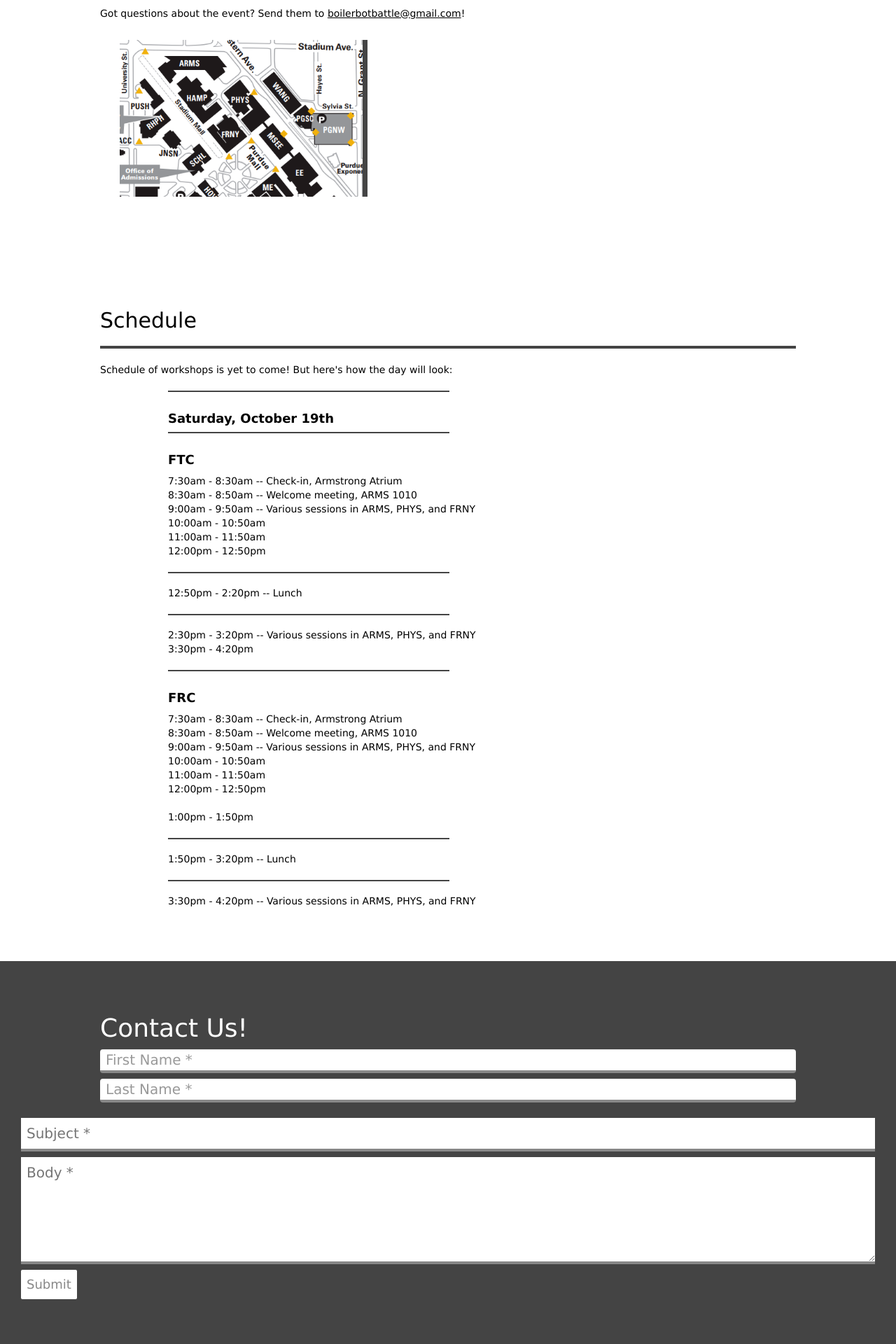
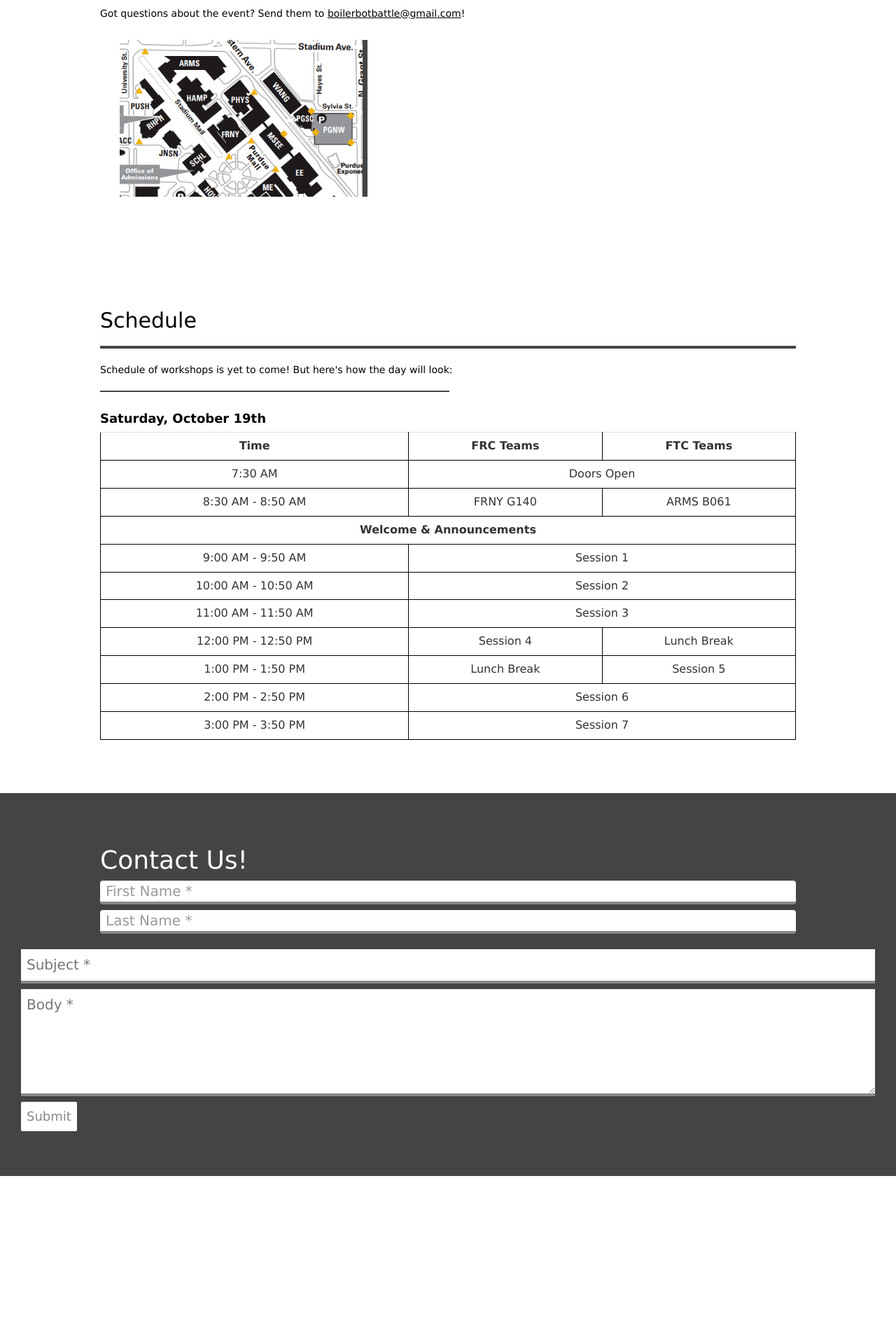
Before and after one commit to purduefirst/purduefirst.github.io, a Jekyll site: the page built from purdue-forums.html, in a window 1280 px wide. Shown: the part 1191-3111 px from the top of the page at 70% size. Built offline with Jekyll 4.4.1, drawn with Linux system fonts in a browser that asks for light colours; after the commit the page ends 2871 px from its top, so only the background shows below that.

Commit message:
Moved to new schedule with better table

```diff
--- a/purdue-forums.html
+++ b/purdue-forums.html
@@ -35,70 +35,76 @@ dark: true
       <br />
 
       <br />
-      <div class="center" style="height: auto;">
+      <div class="left" style="height: auto;">
         <hr class="medium-hr thin" />
         <br />
 
         <h4><b>Saturday, October 19th</b></h4>
-        <hr class="medium-hr thin" />
-        <br />
-        <h4><b>FTC</b></h4>
-        7:30am - 8:30am -- Check-in, Armstrong Atrium
-        <br />
-        8:30am - 8:50am -- Welcome meeting, ARMS 1010
-        <br />
-        9:00am - 9:50am  -- Various sessions in ARMS, PHYS, and FRNY
-        <br />
-        10:00am - 10:50am
-        <br />
-        11:00am - 11:50am
-        <br />
-        12:00pm - 12:50pm
-        <br />
-        <br />
-        <hr class="medium-hr thin" />
-        <br />
-        12:50pm - 2:20pm -- Lunch
-        <br />
-        <br />
-        <hr class="medium-hr thin" />
-        <br />
-        2:30pm - 3:20pm -- Various sessions in ARMS, PHYS, and FRNY
-        <br />
-        3:30pm - 4:20pm
-        <br />
-        <br />
-        <hr class="medium-hr thin" />
-        <br />
-        <h4><b>FRC</b></h4>
-        7:30am - 8:30am -- Check-in, Armstrong Atrium
-        <br />
-        8:30am - 8:50am -- Welcome meeting, ARMS 1010
-        <br />
-        9:00am - 9:50am  -- Various sessions in ARMS, PHYS, and FRNY
-        <br />
-        10:00am - 10:50am
-        <br />
-        11:00am - 11:50am
-        <br />
-        12:00pm - 12:50pm
-        <br />
-        <br />
-        1:00pm - 1:50pm
-        <br />
-        <br />
-        <hr class="medium-hr thin" />
-        <br />
-        1:50pm - 3:20pm -- Lunch
-        <br />
-        <br />
-        <hr class="medium-hr thin" />
-        <br />
-        3:30pm - 4:20pm -- Various sessions in ARMS, PHYS, and FRNY
-        <br />
-        <br />
+
+        <div class="table-responsive">
+          <table class="table" style="text-align: center;">
+            <tr>
+              <td><b>Time</b></td>
+              <td><b>FRC Teams</b></td>
+              <td><b>FTC Teams</b></td>
+            </tr>
+            <tr>
+              <td>7:30 AM</td>
+              <td colspan="2">Doors Open</td>
+           </tr>
+           <tr>
+             <td>8:30 AM - 8:50 AM</td>
+             <td>FRNY G140</td>
+             <td>ARMS B061</td>
+           </tr>
+           <tr>
+             <td colspan="3"><b>Welcome & Announcements</b></td>
+           </tr>
+           <tr>
+             <td>9:00 AM - 9:50 AM</td>
+             <td colspan="2"> Session 1</td>
+             <!-- <td> Session 1</td> -->
+           </tr>
+           <tr>
+             <td>
+              10:00 AM - 10:50 AM
+             </td>
+            <td colspan="2">
+              Session 2
+            </td>
+          </tr>
+          <tr>
+            <td>11:00 AM - 11:50 AM</td>
+            <td colspan="2">Session 3</td>
+          </tr>
+          <tr>
+            <td>12:00 PM - 12:50 PM</td>
+            <td>Session 4</td>
+            <td>Lunch Break</td>
+          </tr>
+          <tr>
+            <td>1:00 PM - 1:50 PM</td>
+            <td>Lunch Break</td>
+            <td>Session 5</td>
+          </tr>
+          <tr>
+            <td>2:00 PM - 2:50 PM</td>
+            <td colspan="2">Session 6</td>
+          </tr>
+          <tr>
+            <td>3:00 PM - 3:50 PM</td>
+            <td colspan="2">Session 7</td>
+          </tr>
+          </table>
+        </div>
 
     </div>
 
 
 </section>
+
+<style scoped>
+   th, td {
+     border: 1px solid black;
+  }
+</style>
```
